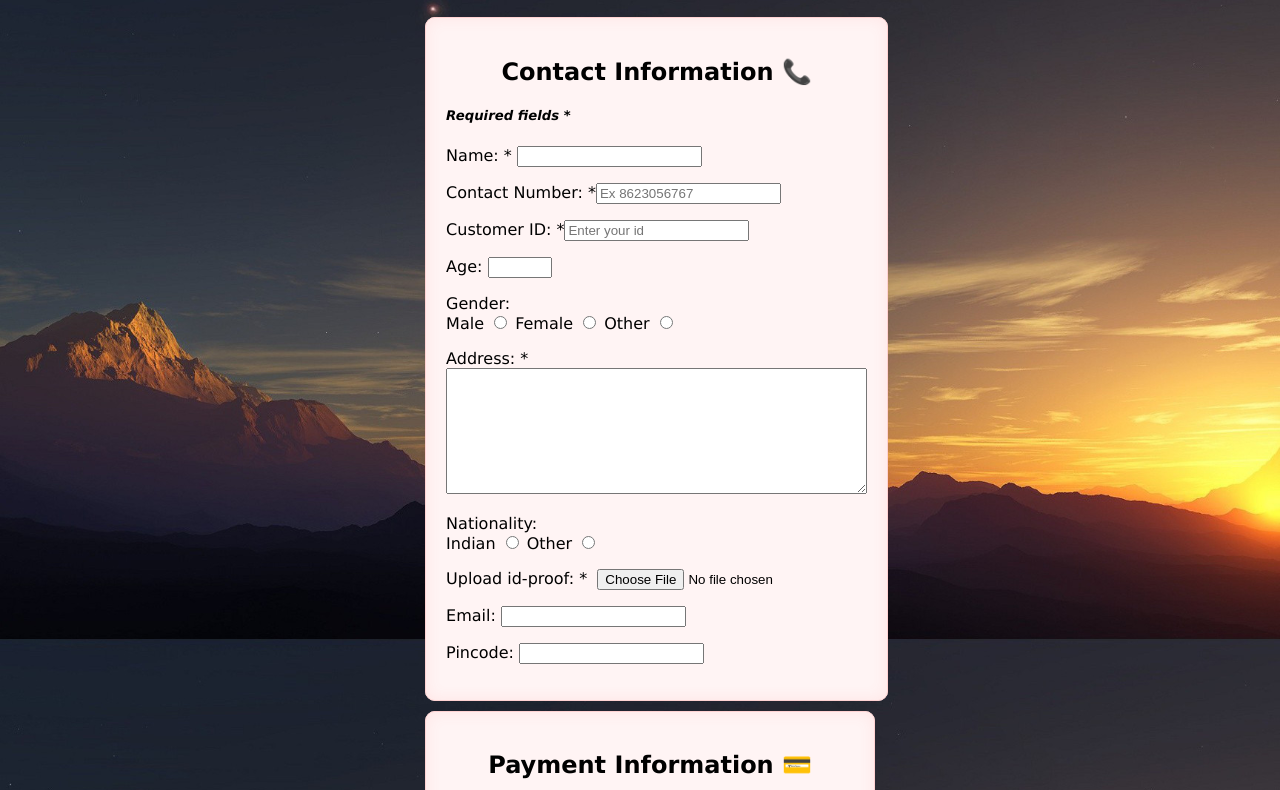
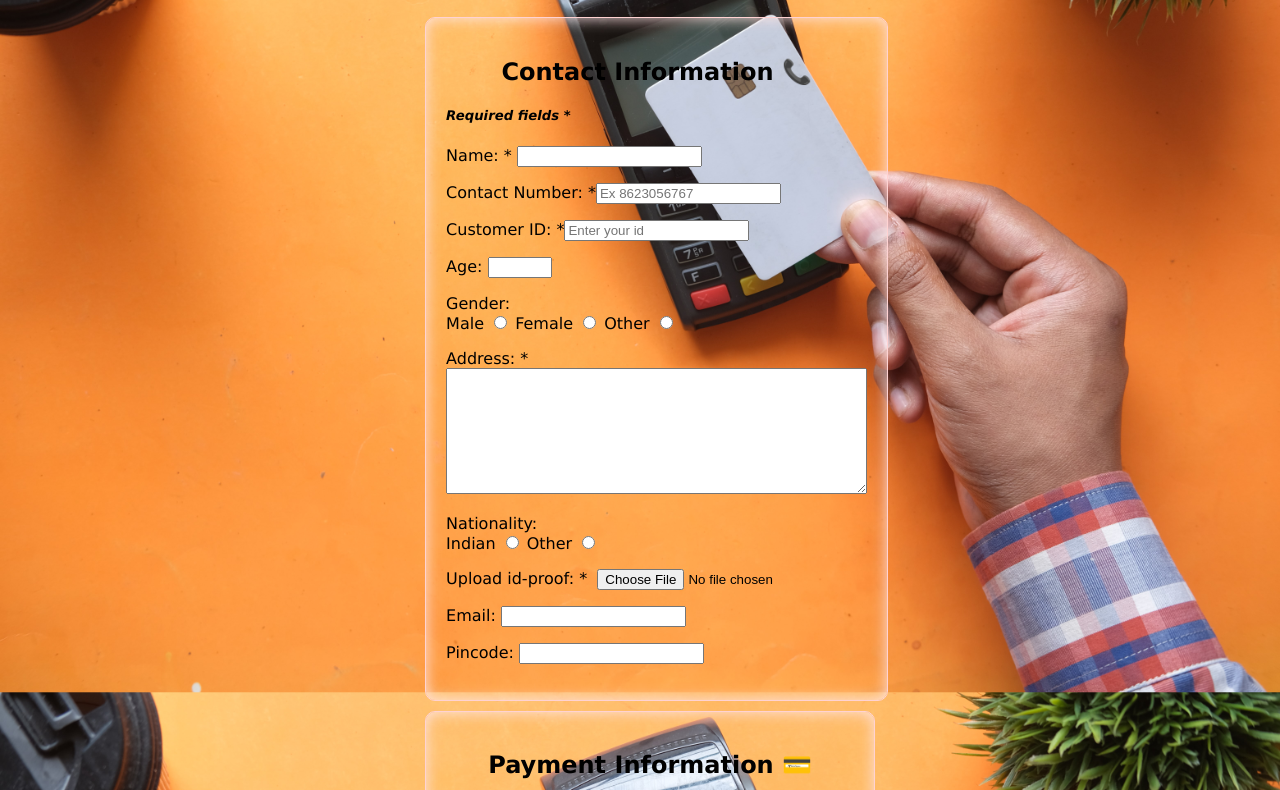
Before and after one commit to Pratikshaekbote/Payment-Form, a plain HTML site: page index.html in a window 1280 px wide. Shown: the part 161-951 px from the top of the page. Drawn offline with Linux system fonts and the light colour scheme.

Commit message:
Backgroung Image added and Form UI Changed

```diff
--- a/stylepayment.css
+++ b/stylepayment.css
@@ -12,7 +12,7 @@ h2 {
 }
 
 body {
-  background-image: url("back\ 2.jpg");
+  background-image: url("payment.jpg");
   background-attachment: fixed;
   background-size: cover;
 }
@@ -37,7 +37,7 @@ body {
   margin: 0px 0px 10px 0px;
   border: 1px solid #ffd2d2;
   padding: 20px;
-  background: #fff4f4;
+  background: #fff4f4 0.9;
   box-shadow: inset 0px 0px 15px #ffe5e5;
   -moz-box-shadow: inset 0px 0px 15px #ffe5e5;
   -webkit-box-shadow: inset 0px 0px 15px #ffe5e5;
```
Also changed, not shown: payment.jpg (added).
